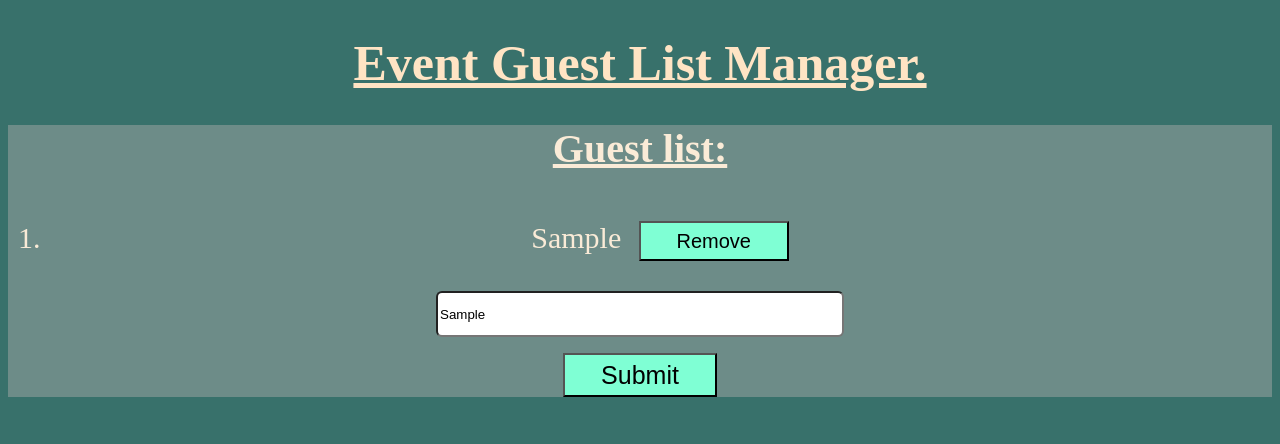
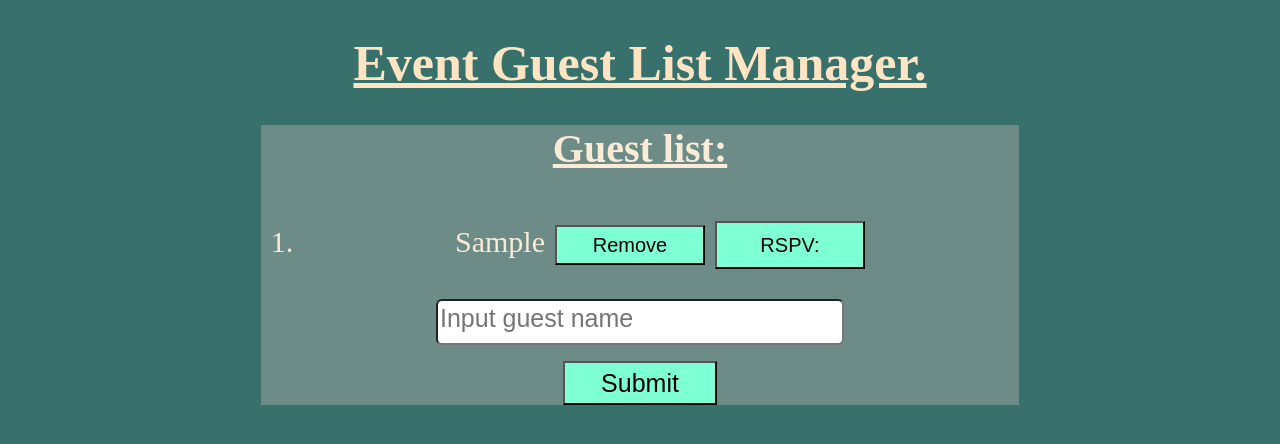
Before and after one commit to JesseJames-Git/Code-Challenge-2, a plain HTML site: page index.html in a window 1280 px wide. Both pictures are taken after typing "Sample" into the empty fields and a click on the button "Submit". Drawn offline with Linux system fonts and the light colour scheme.

Commit message:
Add functional buttons

```diff
--- a/index.html
+++ b/index.html
@@ -9,13 +9,14 @@
 <body>
     <h1>Event Guest List Manager.</h1>
     <div id="formDiv">
-        <form id="section 1">
+        <form id="section1">
             <div id="guestList">
                 <h2>Guest list:</h2>
                 <ol id="list"></ol>
+
             </div>
             <div id="inputDiv">
-            <input type="text" id="input" placeholder="Input guest name">
+            <input type="text" id="input" name ="input" placeholder="Input guest name">
             </div>
             <button>Submit</button>
         </form>
--- a/index.js
+++ b/index.js
@@ -1,28 +1,48 @@
 document.addEventListener ('DOMContentLoaded', () => {
     document.querySelector('form') .addEventListener('submit', (event) => {
         event.preventDefault()
-        guestNameShower(event.target.input.value)
+        const input = document.querySelector("#input");
+        guestNameShower(input.value);
+        input.value = "";
     })
 })
 function guestNameShower(guestName) {
     let list = document.querySelector("#list");
 
     let guestList = document.createElement("li");
-    guestList.textContent = `${guestName} `;
+
+    let nameSpan = document.createElement("span")
+    nameSpan.textContent = guestName;
+
+    let rsvpButton = document.createElement("button")
+    rsvpButton.textContent = "RSPV:"
+    rsvpButton.style.height = "48px"
+    rsvpButton.type = "button"
+
+
+  rsvpButton.addEventListener("click", () => {
+    if (rsvpButton.textContent.includes("Not Attending")) {
+      rsvpButton.textContent = "RSVP: Attending";
+      rsvpButton.style.backgroundColor = "lightgreen";
+      rsvpButton.style.marginTop = "auto"
+    } else {
+      rsvpButton.textContent = "RSVP: Not Attending";
+      rsvpButton.style.backgroundColor = "lightcoral";
+      rsvpButton.style.marginTop = "auto"
+    }
+  });
 
     let deleteButton = document.createElement("button");
     deleteButton.textContent = 'Remove';
-    deleteButton.addEventListener('click',nameDeleter(guestList))
-
-    guestList.appendChild(deleteButton);
+    deleteButton.addEventListener('click',nameDeleter)
+    deleteButton.type ="button"
 
     list.appendChild(guestList);
+    guestList.appendChild(nameSpan);
+    guestList.appendChild(deleteButton);
+    guestList.appendChild(rsvpButton)
 }
 
-function nameDeleter(name){
-    name.remove()
+function nameDeleter(event){
+    event.target.parentElement.remove()
 }
-
-function listLimiter(guestList){
-
-}
--- a/style.css
+++ b/style.css
@@ -11,7 +11,8 @@ h1{
     text-align: center;
     color: antiquewhite;
     background-color: rgba(132, 152, 149, 0.7);
-
+    width: 60%;
+    justify-self: center;
 }
 h2{
     text-decoration: underline;
```
